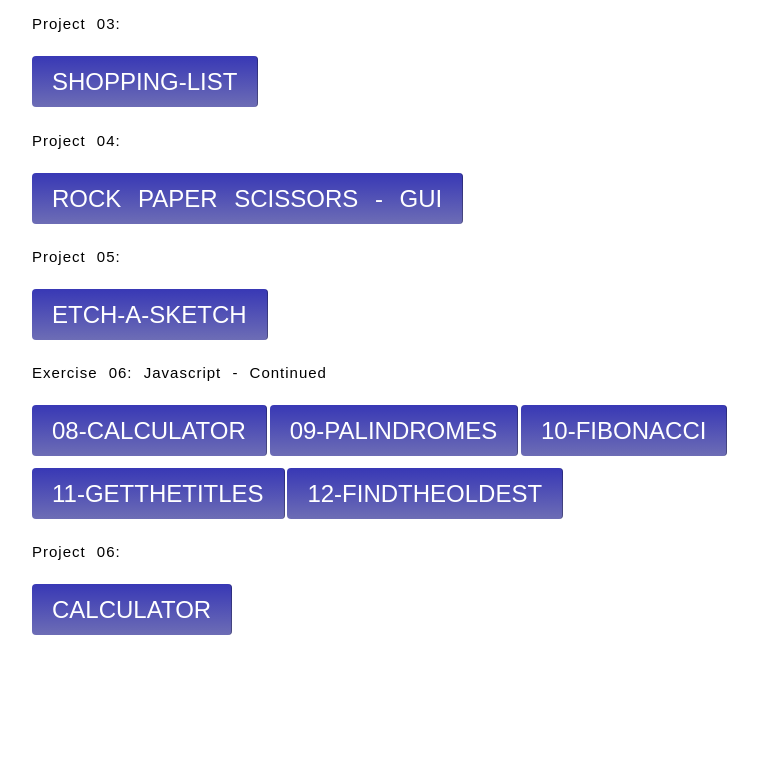
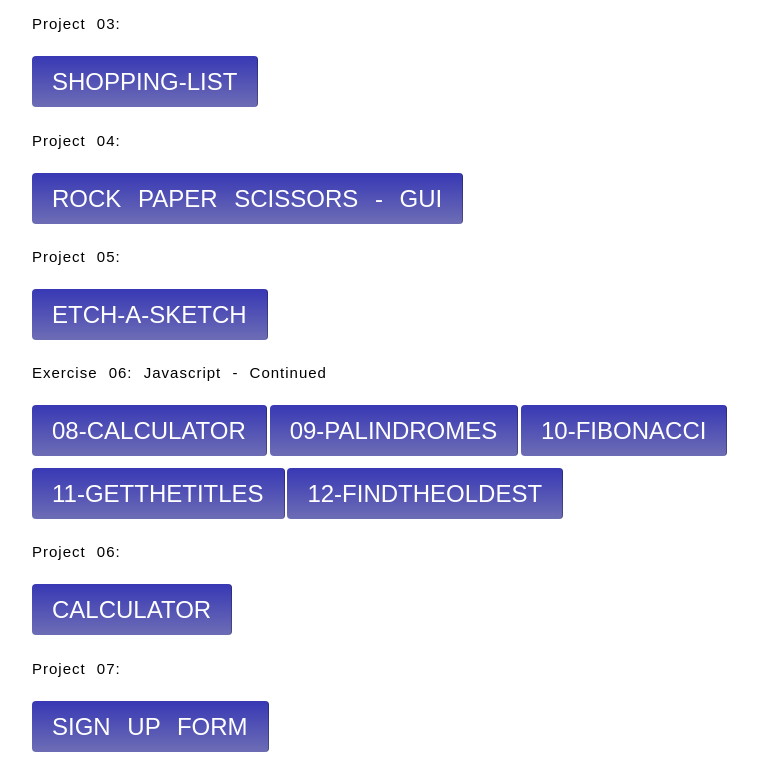
Before and after one commit to mldwr/odin-html-css, a website: page index.html in a window 1280 px wide. Shown: the part 1240-2022 px from the top of the page, without its empty margins (208-966 px from the left). Before the commit the page ends 1906 px from the top, so only its background shows below. Drawn offline with Linux system fonts and the light colour scheme.

Commit message:
add navigation for new project

```diff
--- a/index.html
+++ b/index.html
@@ -75,5 +75,9 @@
     <ul>
       <li><a href="projects/project_calculator.html">Calculator</a></li>
     </ul>
+    <p>Project 07: </p>
+    <ul>
+      <li><a href="projects/project_sign_up_form.html">Sign Up Form</a></li>
+    </ul>
   </body>
 </html>
```
Lines whose indentation alone changed are shown as unchanged.
